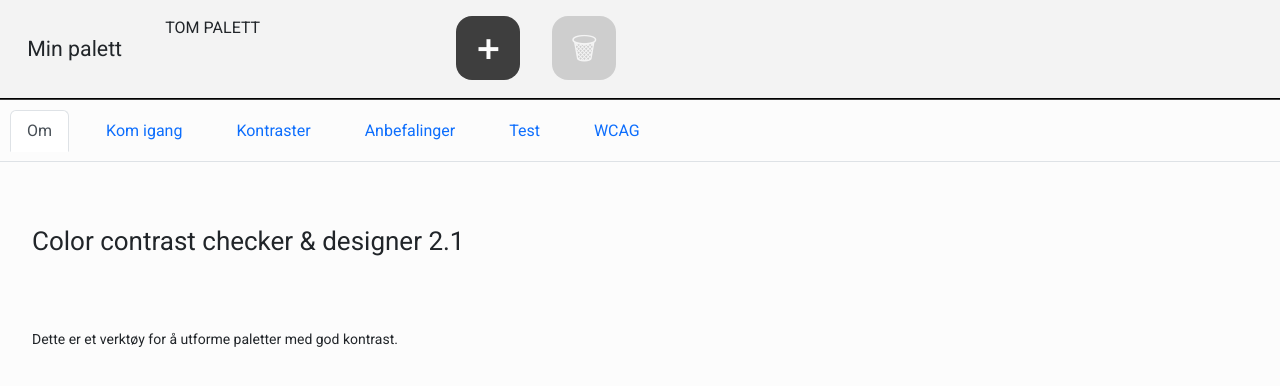
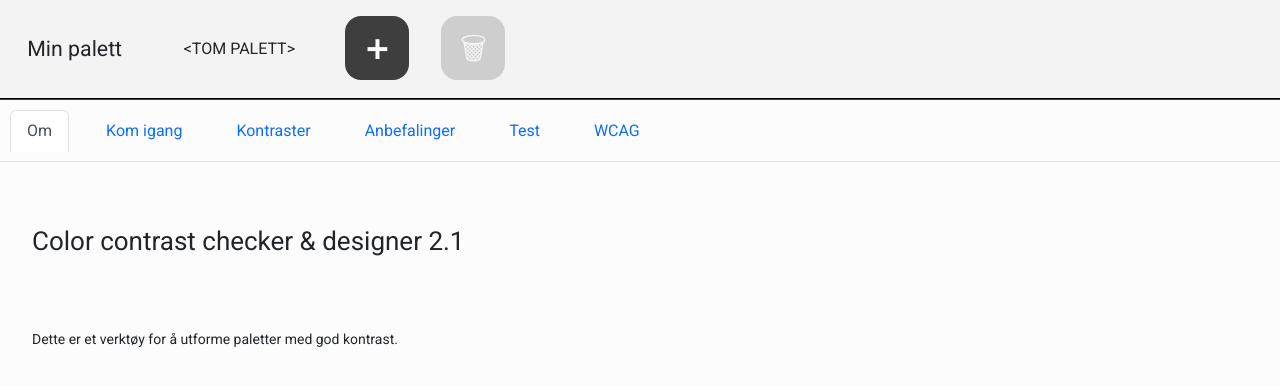
Before and after one commit to NorskRegnesentral/ccc21, a React (Create React App) app: page /#/ in a window 1280 px wide. Shown: the top 386 px of the page. Built offline with nearby package versions, Linux system fonts and the light colour scheme.

Commit message:
Fix formatting of palette

```diff
--- a/src/components/myColors/myColors.css
+++ b/src/components/myColors/myColors.css
@@ -37,14 +37,25 @@
     display: none;
 }
 
+.enabled-message {
+    display: grid;
+    align-items: center;
+}
+
+.enabled-message > * {
+    grid-column-start: 1;
+    grid-row-start: 1;
+}
+
 .dummy-item {
-    visibility: collapse;
+    visibility: hidden;
+    position: relative;
 }
 
 .empty-message {
-    grid-area: colorlist;
     text-align: center;
     vertical-align: middle;
+    position: relative;
 }
 
 .color-list-controls {
--- a/src/components/myColors/myColors.jsx
+++ b/src/components/myColors/myColors.jsx
@@ -40,11 +40,11 @@ const MyColors = ({ colorList, setColorList, direction, setDirection }) => {
         {t('my-colors-heading')}
       </div>
       <ul className="adaptive-color-list">
-        <li className={`my-color-list-item empty-message ${colorList.length > 0 ? "disabled-message" : ""}`}>
-          TOM PALETT
-        </li>
-        <li className="my-color-list-item dummy-item">
-          <ColorInput/>
+        <li className={`my-color-list-item ${colorList.length > 0 ? "disabled-message" : "enabled-message"}`}>
+          <div className="empty-message">&lt;TOM PALETT&gt;</div>
+          <div className="dummy-item">
+            <ColorInput/>
+          </div>
         </li>
         {Object.values(colorList).map((color, index) => (
           <li className="my-color-list-item">
```
